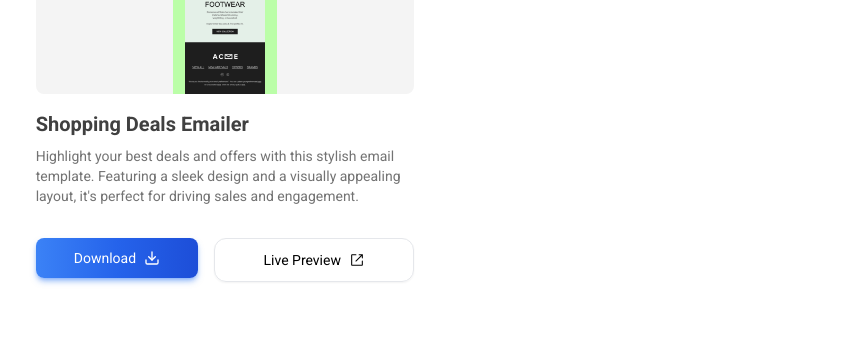
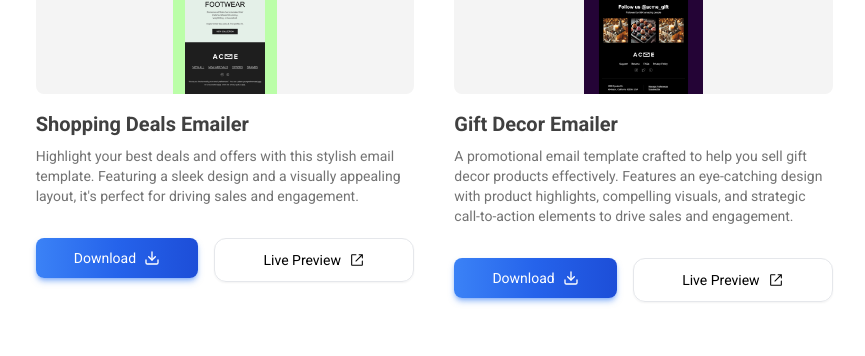
Before and after one commit to nirajrajgor/email-templates, a website built with Vite: page index.html in a window 1280 px wide. Shown: the part 1431-1787 px from the top of the page, 415-1280 px from the left. Built offline with nearby package versions, Linux system fonts and the light colour scheme; what tailwindcss-animated would draw is missing.

Commit message:
Add Gift Decor Template: Introduced a new promotional email template for gift decor products, featuring an engaging design, product highlights, and download/live preview options to enhance user engagement and drive sales.

```diff
--- a/index.html
+++ b/index.html
@@ -371,6 +371,67 @@
           </div>
         </div>
         <!-- End of Shopping Deals Template -->
+        <!-- Gift Decor Template -->
+        <div class="wrapper">
+          <div
+            class="relative dark:border rounded-lg dark:border-white/[0.1] overflow-hidden group-hover:shadow-xl transition duration-200 dark:bg-gray-800"
+            style="height: 500px; width: auto; background-color: #f4f4f4"
+          >
+            <img
+              alt="Gift Decor Thumbnail"
+              loading="lazy"
+              class="transition duration-300 blur-0 rounded-md group-hover:scale-105 w-full h-full object-contain"
+              style="color: transparent"
+              src="/gift-decor-preview.jpg"
+            />
+          </div>
+          <p
+            class="text-xl font-bold mt-4 mb-2 dark:text-neutral-100 text-neutral-700 animate-fade-down"
+          >
+            Gift Decor Emailer
+          </p>
+          <p
+            class="mt-2 text-sm font-normal dark:text-neutral-300 text-neutral-500 animate-fade-down"
+          >
+            A promotional email template crafted to help you sell gift decor
+            products effectively. Features an eye-catching design with product
+            highlights, compelling visuals, and strategic call-to-action
+            elements to drive sales and engagement.
+          </p>
+
+          <div class="mt-8 flex flex-col sm:flex-row gap-4">
+            <a
+              href="./templates/gift-decor.html"
+              download="gift-decor.html"
+              class="w-full"
+            >
+              <button
+                type="button"
+                class="text-white w-full inline-flex items-center justify-center gap-2 bg-gradient-to-r from-blue-500 via-blue-600 to-blue-700 hover:bg-gradient-to-br focus:ring-4 focus:outline-none focus:ring-blue-300 dark:focus:ring-blue-800 shadow-md shadow-blue-500/50 dark:shadow-md dark:shadow-blue-800/80 font-medium rounded-lg text-sm px-5 py-2.5 text-center me-2 mb-2"
+              >
+                Download
+                <img
+                  src="/download.svg"
+                  alt="Download"
+                  class="h-4 w-4"
+                  style="filter: brightness(0) invert(1)"
+                />
+              </button>
+            </a>
+            <a
+              class="inline-flex items-center justify-center text-sm font-medium transition-colors focus-visible:outline-none focus-visible:ring-1 focus-visible:ring-ring disabled:pointer-events-none disabled:opacity-50 border border-input bg-background dark:bg-gray-800 dark:border-gray-700 shadow-sm hover:bg-accent hover:text-accent-foreground dark:hover:bg-gray-700 text-foreground dark:text-white h-11 rounded-xl px-8 group relative gap-2 w-full whitespace-nowrap"
+              target="_blank"
+              href="./templates/gift-decor.html"
+              >Live Preview
+              <img
+                src="/external-link.svg"
+                alt="External Link"
+                class="h-4 w-4"
+              />
+            </a>
+          </div>
+        </div>
+        <!-- End Gift Decor Template -->
       </div>
       <div class="mt-2 text-center">
         <p
```
Also changed, not shown: public/gift-decor-preview.jpg (added).
